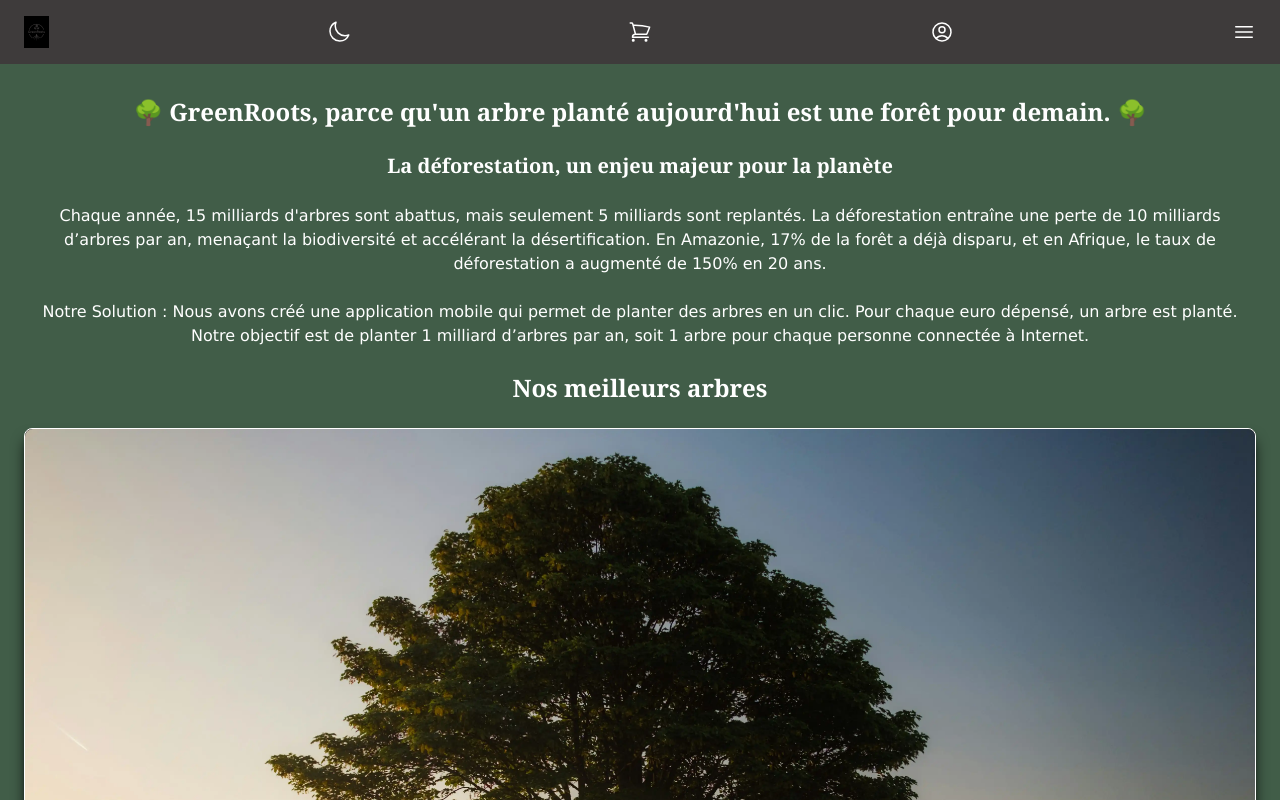
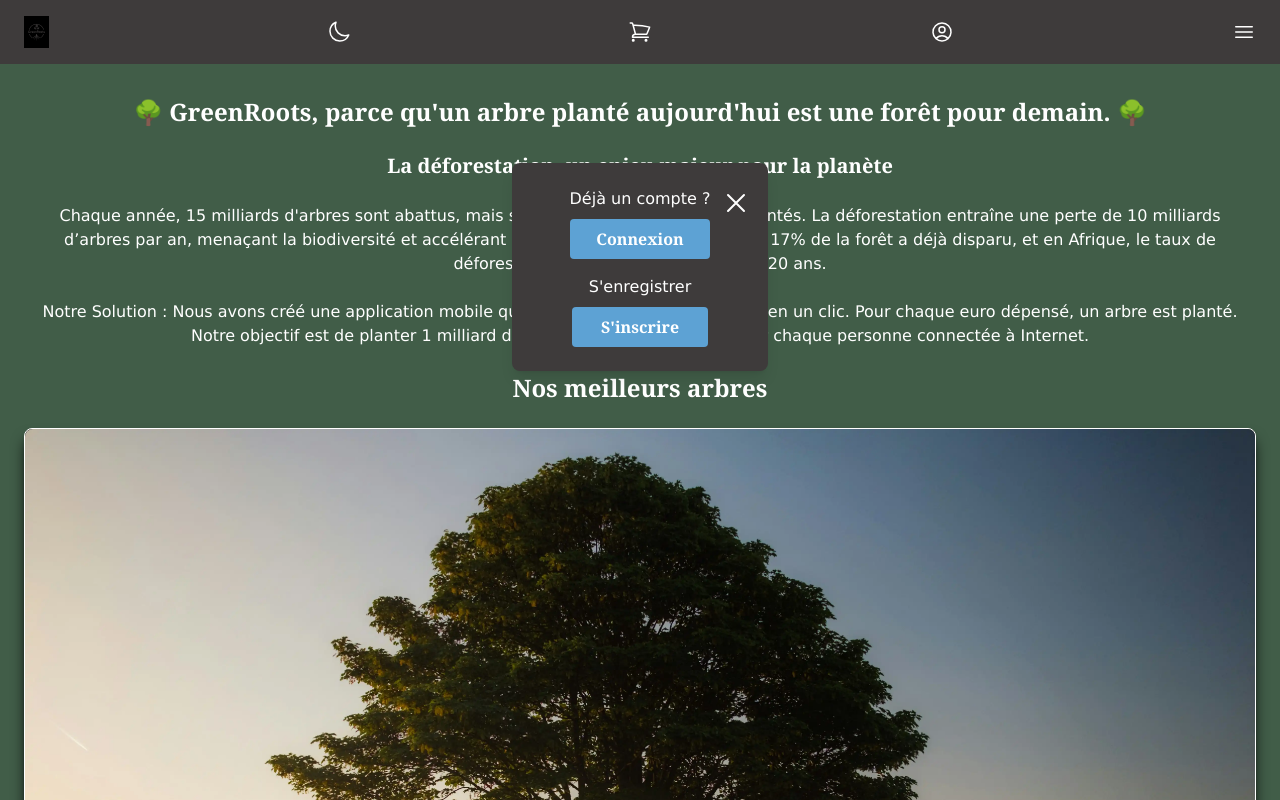
Before and after one commit to NathanBegue/GreenRoots-front, a React (Vite) app: page / in a window 1280 px wide. Both pictures are taken after a click on the picture 942 px from the left and 32 px from the top of the page. Shown: the top 800 px of the page. Built offline with nearby package versions, Linux system fonts and the light colour scheme.

Commit message:
modale de connexion/inscription ok

```diff
--- a/src/App.tsx
+++ b/src/App.tsx
@@ -8,18 +8,26 @@ import { BrowserRouter as Router, Route, Routes } from "react-router";
 import Connexion from "./component/pages/Connexion";
 import Inscription from "./component/pages/Insciption";
 import Footer from "./component/layout/Footer";
+import ConnexionModal from "./component/ui/Connexion-modal";
+
 
 function App() {
+  // State du burger-menu
   const [isOpened, setIsOpened] = useState<boolean>(false);
+  // State de la modale de connexion
+  const [isModalOpened, setIsModalOpened] = useState<boolean>(false);
 
   return (
     <Router>
       <>
-        {/* j'ai mis le header ici car il est générique */}
-        <Header setIsOpened={setIsOpened} />
+        {/* Header générique */}
+        <Header setIsOpened={setIsOpened} setIsModalOpened={setIsModalOpened} />
 
-        {/* Si isOpened est vrai alors on affiche le BurgerMenu */}
+        {/* Affichage du BurgerMenu */}
         {isOpened && <BurgerMenu setIsOpened={setIsOpened} isOpened={isOpened} />}
+
+        {/* Affichage de la modale de connexion */}
+        {isModalOpened && <ConnexionModal setIsModalOpened={setIsModalOpened} isModalOpened={isModalOpened} />}
 
         <Routes>
           <Route path="/" element={<Index />} />
@@ -28,6 +36,8 @@ function App() {
           <Route path="/inscription" element={<Inscription />} />
           <Route path="*" element={<Page404 />} />
         </Routes>
+
+        {/* Footer générique */}
         <Footer />
       </>
     </Router>
--- a/src/component/layout/Header.tsx
+++ b/src/component/layout/Header.tsx
@@ -1,7 +1,12 @@
 import { Link } from "react-router";
 
+interface HeaderProps {
+    setIsOpened: React.Dispatch<React.SetStateAction<boolean>>;
+    setIsModalOpened: React.Dispatch<React.SetStateAction<boolean>>;
+}
 
-export default function Header({ setIsOpened }: { setIsOpened: React.Dispatch<React.SetStateAction<boolean>> }) {
+
+export default function Header({ setIsOpened, setIsModalOpened }: HeaderProps) {
 
     return (
         <header className="bg-dark-secondary w-full h-16 px-6 flex items-center overflow-hidden fixed z-30">
@@ -10,7 +15,7 @@ export default function Header({ setIsOpened }: { setIsOpened: React.Dispatch<Re
                 <img className="h-8" src="/images/icons/logo-.svg" alt="Logo" />
                 <img className="w-6 h-6 invert" src="/images/icons/moon.svg" alt="Mode sombre" />
                 <Link to="/panier"><img className="w-6 h-6 invert" src="/images/icons/shop-card.svg" alt="Panier" /> </Link>
-                <img className="w-6 h-6 invert" src="/images/icons/user.svg" alt="Profil" />
+                <img onClick={() => setIsModalOpened(true)} className="w-6 h-6 invert" src="/images/icons/user.svg" alt="Profil" />
 
                 {/* BurgerMenu au click on met l'inverse de isopened*/}
                 <img onClick={() => setIsOpened(prev => !prev)} className="w-6 h-6 invert" src="/images/icons/burger-menu.svg" alt="Menu" />
--- a/src/component/ui/Connexion-modal.tsx
+++ b/src/component/ui/Connexion-modal.tsx
@@ -1,15 +1,51 @@
-export default function ConnexionModal() {
+import { Link } from "react-router";
+
+export default function ConnexionModal({ isModalOpened, setIsModalOpened }: { isModalOpened: boolean, setIsModalOpened: React.Dispatch<React.SetStateAction<boolean>> }) {
     return (
-        <div className="absolute top-1/3 left-1/2 -translate-x-1/2 -translate-y-1/2 bg-dark-secondary bg-opacity-90 w-64 h-54 p-6 rounded-lg text-center shadow-lg text-white flex flex-col  justify-between items-center gap-4 ">
-            <img className="w-8 h-8 invert absolute right-4" src="/images/icons/close.svg" alt="" />
+        <>
+            {/* Overlay qui ferme la modale en cliquant à l'extérieur */}
+            {isModalOpened && (
+                <div
+                    className="fixed inset-0 z-10"
+                    onClick={() => setIsModalOpened(false)}
+                />
+            )}
+
+            {/* Modale centrée avec `e.stopPropagation()` pour empêcher la fermeture au clic */}
+            <div
+                className="absolute top-1/3 left-1/2 -translate-x-1/2 -translate-y-1/2 bg-dark-secondary bg-opacity-90 w-64 h-auto p-6 rounded-lg text-center shadow-lg text-white flex flex-col justify-between items-center gap-4 z-20"
+                onClick={(e) => e.stopPropagation()} // Empêche l'overlay de capter le clic
+            >
+                {/* Logo de fermeture X */}
+                <img
+                    onClick={() => setIsModalOpened(false)}
+                    className="w-8 h-8 invert absolute right-4 cursor-pointer"
+                    src="/images/icons/close.svg"
+                    alt="Fermer"
+                />
+
                 <div className="flex flex-col gap-2 min-w-34">
                     <p className="font-content">Déjà un compte ?</p>
-                <a href="#" className="bg-cta py-2 px-4 rounded-sm font-title font-bold">Connexion</a>
+                    <Link
+                        to="/connexion"
+                        className="bg-cta py-2 px-4 rounded-sm font-title font-bold"
+                        onClick={() => setIsModalOpened(false)} // Ferme la modale avant de naviguer
+                    >
+                        Connexion
+                    </Link>
                 </div>
+
                 <div className="flex flex-col gap-2 min-w-34">
                     <p className="font-content">S'enregistrer</p>
-                <a href="#" className="bg-cta py-2 px-4 rounded-sm font-title font-bold">S'inscrire</a>
+                    <Link
+                        to="/inscription"
+                        className="bg-cta py-2 px-4 rounded-sm font-title font-bold"
+                        onClick={() => setIsModalOpened(false)} // Ferme la modale avant de naviguer
+                    >
+                        S'inscrire
+                    </Link>
                 </div>
             </div>
+        </>
     );
 }
```
Lines whose indentation alone changed are shown as unchanged.
